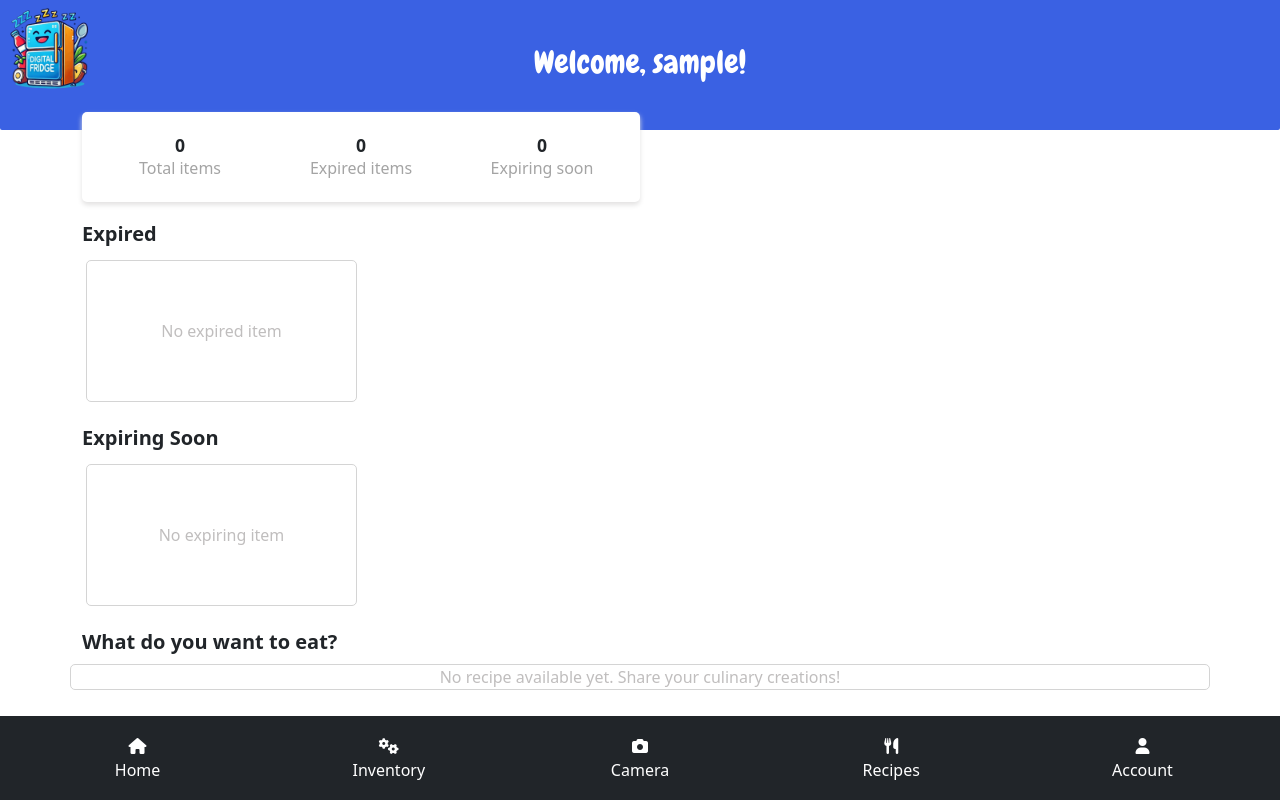
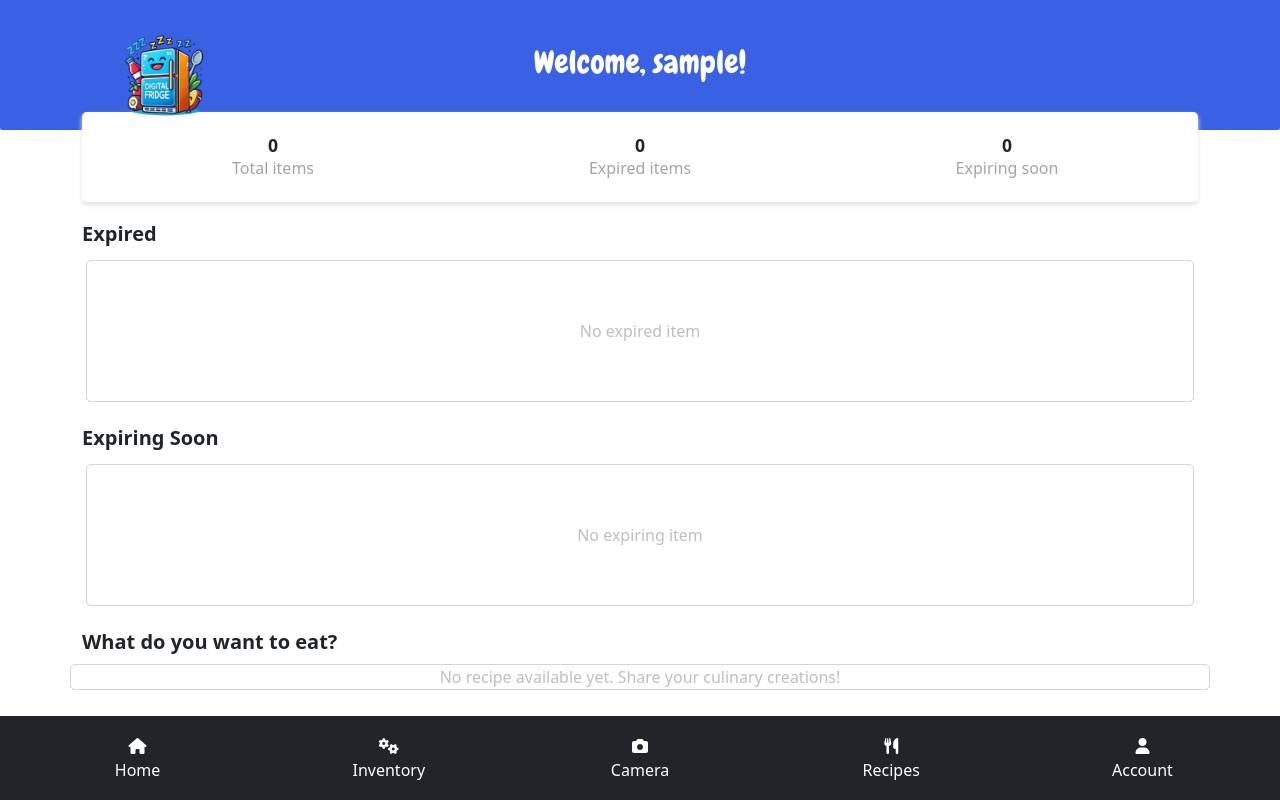
Before and after one commit to ItsMeOX/WTH_2024_HOTZZZZ, a Flask app: page / in a window 1280 px wide. Run offline with Flask 3, Linux system fonts and the light colour scheme; the visitor is signed in with stand-in values (Sample User, id 1); data that the repository does not hold is empty; some libraries are stand-ins or nearby versions.

Commit message:
Fix home layout for larger device

```diff
--- a/app/templates/home.html
+++ b/app/templates/home.html
@@ -2,16 +2,20 @@
 <head>
   <style>
     @import url('https://fonts.googleapis.com/css2?family=Chewy&family=Roboto:ital,wght@0,100;0,300;0,400;0,500;0,700;0,900;1,100;1,300;1,400;1,500;1,700;1,900&display=swap');
+
+    /* .container {
+    } */
+
     .title {
       color: white;
-      font-family: "Chewy", serif;
+      font-family: 'Chewy', serif;
       font-weight: 400;
       font-style: normal;
     }
     .logo {
       position: absolute;
-      top: 0;
-      left: 0;
+      top: -95%;
+      left: 3%;
       width: 100px;
     }
     .background {
@@ -26,6 +30,7 @@
     }
 
     .summary_container {
+      position: relative;
       box-sizing: border-box;
       padding: 10px;
       display: flex;
@@ -69,6 +74,8 @@
 
     .list_container {
       display: flex;
+      /* border: 1px solid red; */
+      width: 100%;
       height: 150px;
       gap: 20px;
       overflow-x: scroll;
@@ -192,12 +199,12 @@
     }
   </style>
 </head>
-<img class="logo" src="static\pics\logo.png" alt="Logo" />
 <div class="background"></div>
 <div class="container">
   <h2 class="text-center title">Welcome, {{ current_user.username }}!</h2>
-  <div class="col-md-6">
+  <div class="">
     <div class="summary_container">
+      <img class="logo" src="static\pics\logo.png" alt="Logo" />
       <div class="summary_box">
         <h6>{{ total_items }}</h6>
         <span>Total items</span>
@@ -211,14 +218,13 @@
         <span>Expiring soon</span>
       </div>
     </div>
-    <div class="col-md-6">
+    <div class="">
       <h3 class="section_title">Expired</h3>
       <div class="list_container">
         {% if expired_items %} {% for item in expired_items %}
         <a
           class="list_box expired"
-          href="{{ url_for('food_detail', food_id=item.id) }}"
-        >
+          href="{{ url_for('food_detail', food_id=item.id) }}">
           <img class="list_box_img" src="{{item.image_urls[0].image_url}}" />
           <div class="item_desc_box">
             <span>{{item.name}}</span>
@@ -235,8 +241,7 @@
         {% if expiring_items %} {% for item in expiring_items %}
         <a
           class="list_box expiring_soon"
-          href="{{ url_for('food_detail', food_id=item.id) }}"
-        >
+          href="{{ url_for('food_detail', food_id=item.id) }}">
           <img src="{{item.image_urls[0].image_url}}" />
           <div class="item_desc_box">
             <span>{{ item.name }}</span>
@@ -255,18 +260,16 @@
   <div class="recipe_container">
     <div class="row">
       {% if recipes %} {% for recipe in recipes %}
-      <div class="col-md-6 col-lg-4 mb-4">
+      <div>
         <div
           class="card shadow-sm"
-          style="border-radius: 15px; background-color: #fff"
-        >
+          style="border-radius: 15px; background-color: #fff">
           <div class="card-body">
             <h5 class="card-title" style="color: #006600">
               <a
                 href="{{ url_for('recipe', id=recipe.id) }}"
                 class="text-decoration-none"
-                style="color: #006600"
-              >
+                style="color: #006600">
                 {{ recipe.name or "Unnamed Recipe" }}
               </a>
             </h5>
```
